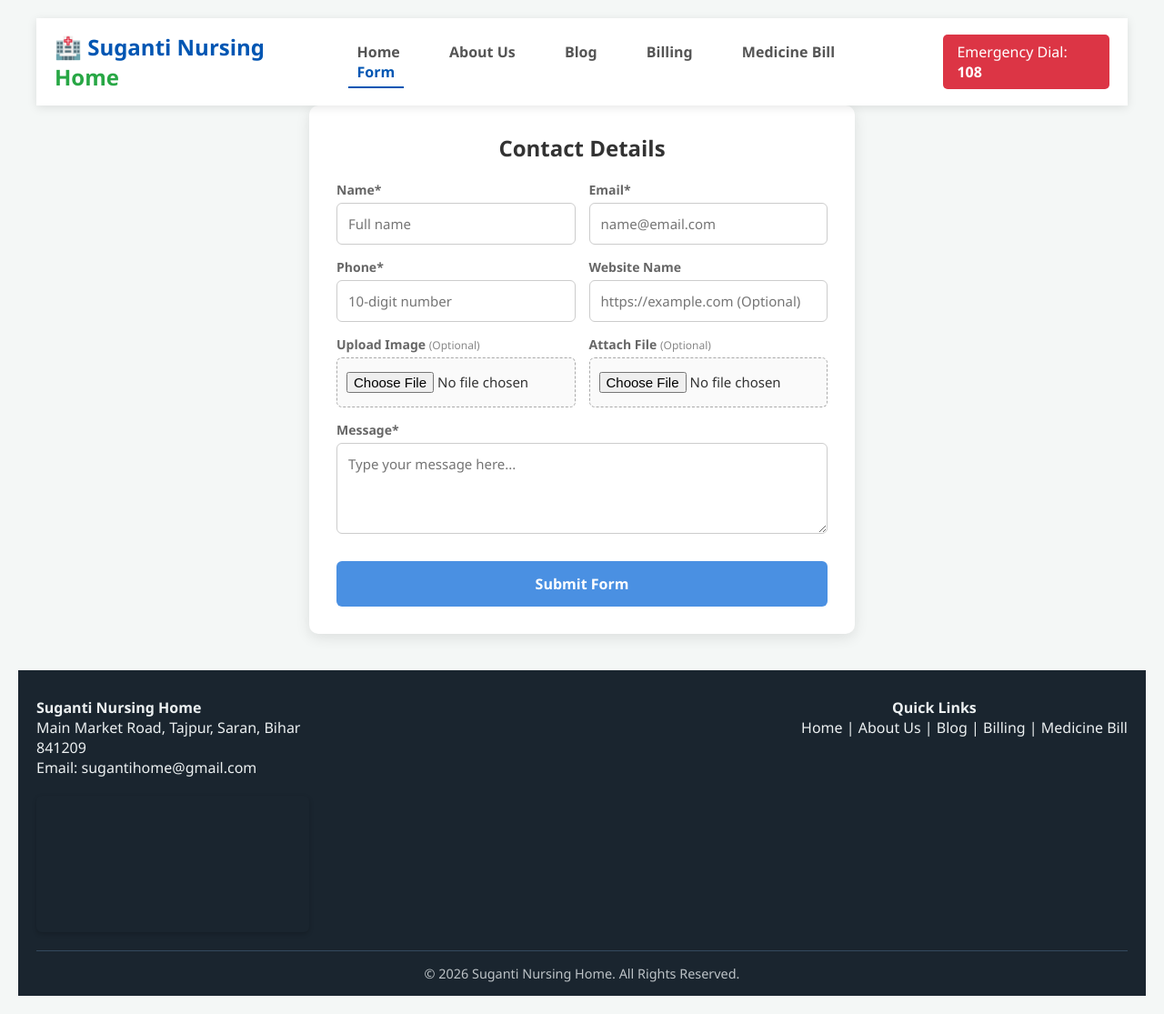
After one commit to Kunal-StArK/Suganti-Nursing-Home-web, a Django app: page /form/ in a window 1280 px wide. The commit adds this page. Shown: the whole page at 91% size. Run offline with Django 5.2, Linux system fonts and the light colour scheme; a map, chart or similar area stays blank; grey boxes are pictures that could not be loaded.

Commit message:
add form page

```diff
--- a/Hospital/urls.py
+++ b/Hospital/urls.py
@@ -29,5 +29,6 @@ urlpatterns = [
     path('calculator/',views.calculatorPage),
     path('evenodd/',views.evenoddPage),
     path('marksheet/',views.marksheetPage),
-    path('newsDetail/<slug>',views.newsDetailsPage)
+    path('newsDetail/<slug>',views.newsDetailsPage),
+    path('form/',views.formPage, name='form')
 ]
--- a/Hospital/views.py
+++ b/Hospital/views.py
@@ -3,19 +3,25 @@ from django.shortcuts import render, redirect
 from .forms import UserForm
 from Service.models import Service
 from news.models import News
+from django.core.paginator import Paginator
 
 def homePage(request):
 
     newsData = News.objects.all()     # ye news app se aayega data
 
-    ServiceData= Service.objects.all().order_by('Service_title')[:3]
+    ServiceData= Service.objects.all().order_by('Service_title')
+
+    paginator = Paginator(ServiceData,2)
+    page_number = request.GET.get('page')
+    ServiceDatafinal = paginator.get_page(page_number)
+
     if request.method == "GET":
         st = request.GET.get('servicesname')
         if st!=None:
             ServiceData= Service.objects.filter(Service_title__icontains=st)
     data={
         'newsData' : newsData,            # ye news data ko le jayega data name ke dic se
-        'ServiceData' : ServiceData
+        'ServiceData' : ServiceDatafinal
     }
     return render(request,'index.html',data)
 
@@ -161,3 +167,8 @@ def marksheetPage(request):
     except:
         pass
     return render(request,"marksheet.html",data)
+
+
+# ye form ka views h
+def formPage(request):
+    return render(request,"form.html")
--- /dev/null
+++ b/static/css/form.css
@@ -0,0 +1,152 @@
+* {
+            box-sizing: border-box;
+            margin: 0;
+            padding: 0;
+            font-family: 'Segoe UI', Roboto, Helvetica, Arial, sans-serif;
+        }
+
+        body {
+            background: #f4f7f6;
+            display: flex;
+            justify-content: center;
+            align-items: center;
+            min-height: 100vh;
+            padding: 20px;
+        }
+
+        .form-container {
+            background: #ffffff;
+            padding: 30px;
+            border-radius: 10px;
+            box-shadow: 0 4px 15px rgba(0, 0, 0, 0.1);
+            width: 100%;
+            max-width: 600px;
+        }
+
+        .form-container h2 {
+            margin-bottom: 20px;
+            color: #333;
+            text-align: center;
+            font-size: 24px;
+        }
+
+        .form-row {
+            display: flex;
+            gap: 15px;
+        }
+
+        .form-group {
+            margin-bottom: 15px;
+            position: relative;
+            flex: 1;
+        }
+
+        .form-group label {
+            display: block;
+            margin-bottom: 5px;
+            color: #666;
+            font-weight: 600;
+            font-size: 14px;
+        }
+
+        .form-group input,
+        .form-group textarea {
+            width: 100%;
+            padding: 12px;
+            border: 1px solid #ccc;
+            border-radius: 6px;
+            font-size: 15px;
+            transition: border-color 0.3s ease;
+            outline: none;
+        }
+
+        .form-group input:focus,
+        .form-group textarea:focus {
+            border-color: #4a90e2;
+        }
+
+        .form-group textarea {
+            resize: vertical;
+            min-height: 100px;
+        }
+
+        /* File & Image Inputs Custom Styling */
+        .upload-box {
+            border: 1px dashed #aaa;
+            padding: 10px;
+            border-radius: 6px;
+            background: #fafafa;
+            cursor: pointer;
+        }
+
+        .upload-box input[type="file"] {
+            border: none;
+            padding: 5px 0;
+            background: transparent;
+        }
+
+        /* Image Preview Wrapper */
+        .preview-container {
+            margin-top: 8px;
+            display: none;
+        }
+
+        .preview-container img {
+            max-width: 80px;
+            max-height: 80px;
+            border-radius: 4px;
+            border: 1px solid #ddd;
+            object-fit: cover;
+        }
+
+        /* Error styling */
+        .error-message {
+            color: #e74c3c;
+            font-size: 12px;
+            margin-top: 5px;
+            display: none;
+        }
+
+        .form-group.error input,
+        .form-group.error textarea {
+            border-color: #e74c3c;
+        }
+
+        /* Button styling */
+        .submit-btn {
+            background: #4a90e2;
+            color: white;
+            border: none;
+            padding: 14px 20px;
+            border-radius: 6px;
+            cursor: pointer;
+            font-size: 16px;
+            font-weight: bold;
+            width: 100%;
+            transition: background 0.3s ease;
+            margin-top: 10px;
+        }
+
+        .submit-btn:hover {
+            background: #357abd;
+        }
+
+        /* Success Message styling */
+        .success-message {
+            display: none;
+            background: #2ecc71;
+            color: white;
+            padding: 15px;
+            border-radius: 6px;
+            text-align: center;
+            margin-bottom: 20px;
+            font-weight: 600;
+        }
+
+        /* Responsive breakdown for small screens */
+        @media (max-width: 480px) {
+            .form-row {
+                flex-direction: column;
+                gap: 0;
+            }
+        }
--- a/static/css/style.css
+++ b/static/css/style.css
@@ -172,6 +172,7 @@ body {
 
 /* Footer Styling */
 .hospital-footer {
+    width: 100%;
     background-color: #1a252f;
     color: #ecf0f1;
     padding: 30px 20px 15px 20px;
--- /dev/null
+++ b/static/js/form.js
@@ -0,0 +1,105 @@
+document.getElementById('imageUpload').addEventListener('change', function(event) {
+        const file = event.target.files[0];
+        const previewContainer = document.getElementById('imagePreviewContainer');
+        const previewImage = document.getElementById('imagePreview');
+
+        if (file) {
+            const reader = new FileReader();
+            reader.onload = function(e) {
+                previewImage.src = e.target.result;
+                previewContainer.style.display = 'block';
+            }
+            reader.readAsDataURL(file);
+        } else {
+            previewContainer.style.display = 'none';
+            previewImage.src = '';
+        }
+    });
+
+    // Form Submission and Validation Logic
+    document.getElementById('contactForm').addEventListener('submit', function(e) {
+        e.preventDefault();
+
+        // Fetching Input Values
+        const name = document.getElementById('name').value.trim();
+        const email = document.getElementById('email').value.trim();
+        const phone = document.getElementById('phone').value.trim();
+        const website = document.getElementById('website').value.trim();
+        const message = document.getElementById('message').value.trim();
+
+        // Note: 'imageUpload' and 'fileUpload' values are ignored here, skipping validation completely.
+
+        let isValid = true;
+
+        // Name Validation
+        if (name === '') {
+            showError('nameGroup');
+            isValid = false;
+        } else {
+            hideError('nameGroup');
+        }
+
+        // Email Validation
+        const emailRegex = /^[^\s@]+@[^\s@]+\.[^\s@]+$/;
+        if (!emailRegex.test(email)) {
+            showError('emailGroup');
+            isValid = false;
+        } else {
+            hideError('emailGroup');
+        }
+
+        // Phone Validation (10 digits)
+        const phoneRegex = /^[0-9]{10}$/;
+        if (!phoneRegex.test(phone)) {
+            showError('phoneGroup');
+            isValid = false;
+        } else {
+            hideError('phoneGroup');
+        }
+
+        // Website Validation (Optional)
+        if (website !== '') {
+            const urlRegex = /^(https?:\/\/)?([\da-z\.-]+)\.([a-z\.]{2,6})([\/\w \.-]*)*\/?$/;
+            if (!urlRegex.test(website)) {
+                showError('webGroup');
+                isValid = false;
+            } else {
+                hideError('webGroup');
+            }
+        } else {
+            hideError('webGroup');
+        }
+
+        // Message Validation
+        if (message === '') {
+            showError('msgGroup');
+            isValid = false;
+        } else {
+            hideError('msgGroup');
+        }
+
+        // Actions if form is valid
+        if (isValid) {
+            document.getElementById('successMsg').style.display = 'block';
+            document.getElementById('contactForm').reset(); // Clears all inputs, including files
+            document.getElementById('imagePreviewContainer').style.display = 'none'; // Clear image preview
+
+            // Auto hide success alert
+            setTimeout(() => {
+                document.getElementById('successMsg').style.display = 'none';
+            }, 4000);
+        }
+    });
+
+    // Helper Functions
+    function showError(groupId) {
+        const group = document.getElementById(groupId);
+        group.classList.add('error');
+        group.querySelector('.error-message').style.display = 'block';
+    }
+
+    function hideError(groupId) {
+        const group = document.getElementById(groupId);
+        group.classList.remove('error');
+        group.querySelector('.error-message').style.display = 'none';
+    }
--- a/templates/footer.html
+++ b/templates/footer.html
@@ -34,5 +34,6 @@
     <script src="/static/js/script.js"></script>
     <script src="/static/js/billing.js"></script>
     <script src="/static/js/medijs.js"></script>
+    <script src="/static/js/form.js"></script>
 </body>
 </html>
--- /dev/null
+++ b/templates/form.html
@@ -0,0 +1,68 @@
+{% extends "base.html" %}
+
+    {% block content %}
+
+
+<div class="form-container">
+    <div class="success-message" id="successMsg">Form submitted successfully!</div>
+
+    <h2>Contact Details</h2>
+
+    <form id="contactForm" novalidate>
+        <div class="form-row">
+            <div class="form-group" id="nameGroup">
+                <label for="name">Name*</label>
+                <input type="text" id="name" placeholder="Full name">
+                <div class="error-message">Please enter your name.</div>
+            </div>
+            <div class="form-group" id="emailGroup">
+                <label for="email">Email*</label>
+                <input type="email" id="email" placeholder="name@email.com">
+                <div class="error-message">Please enter a valid email.</div>
+            </div>
+        </div>
+
+        <div class="form-row">
+            <div class="form-group" id="phoneGroup">
+                <label for="phone">Phone*</label>
+                <input type="tel" id="phone" placeholder="10-digit number">
+                <div class="error-message">Please enter a 10-digit number.</div>
+            </div>
+            <div class="form-group" id="webGroup">
+                <label for="website">Website Name</label>
+                <input type="url" id="website" placeholder="https://example.com (Optional)">
+                <div class="error-message">Please enter a valid URL.</div>
+            </div>
+        </div>
+
+        <div class="form-row">
+            <div class="form-group">
+                <label for="imageUpload">Upload Image <span style="font-weight: normal; font-size: 12px; color: #888;">(Optional)</span></label>
+                <div class="upload-box">
+                    <input type="file" id="imageUpload" accept="image/*">
+                </div>
+                <div class="preview-container" id="imagePreviewContainer">
+                    <img id="imagePreview" src="" alt="Preview">
+                </div>
+            </div>
+
+            <div class="form-group">
+                <label for="fileUpload">Attach File <span style="font-weight: normal; font-size: 12px; color: #888;">(Optional)</span></label>
+                <div class="upload-box">
+                    <input type="file" id="fileUpload" accept=".pdf,.doc,.docx,.txt,.zip">
+                </div>
+            </div>
+        </div>
+
+        <div class="form-group" id="msgGroup">
+            <label for="message">Message*</label>
+            <textarea id="message" placeholder="Type your message here..."></textarea>
+            <div class="error-message">Please enter your message.</div>
+        </div>
+
+        <button type="submit" class="submit-btn">Submit Form</button>
+    </form>
+</div>
+
+
+{% endblock %}
--- a/templates/header.html
+++ b/templates/header.html
@@ -10,6 +10,7 @@
     <link rel="stylesheet" href="/static/css/style.css">
     <link rel="stylesheet" href="/static/css/billing.css">
     <link rel="stylesheet" href="/static/css/medicss.css">
+    <link rel="stylesheet" href="/static/css/form.css">
 </head>
 <body>
 
@@ -25,9 +26,10 @@
                 <a href="{% url 'home' %}" class="nav-link {% if request.path == '/' %} active {% endif %}">Home</a>
                 <a href="{% url 'about' %}" class="nav-link {% if request.path == '/about/' %} active {% endif %}">About Us</a>
                 <a href="{% url 'blog' %}" class="nav-link {% if request.path == '/blog/' %} active {% endif %}">Blog</a>
-                <a href="{% url 'aboutform' %}" class="nav-link {% if request.path == '/aboutform/' %} active {% endif %}">Form</a>
+                {% comment %} <a href="{% url 'aboutform' %}" class="nav-link {% if request.path == '/aboutform/' %} active {% endif %}">Form</a> {% endcomment %}
                 <a href="{% url 'billing' %}" class="nav-link {% if request.path == '/billing/' %} active {% endif %}">Billing</a>
                 <a href="{% url 'medibill' %}" class="nav-link {% if request.path == '/medibill/' %} active {% endif %}">Medicine Bill</a>
+                <a href="{% url 'form' %}" class="nav-link {% if request.path == '/form/' %} active {% endif %}">Form</a>
             </nav>
             <div class="emergency-contact">
                 <span>Emergency Dial: <strong>108</strong></span>
--- a/templates/index.html
+++ b/templates/index.html
@@ -1,6 +1,7 @@
 {% extends "base.html" %}
 
     {% block content %}
+
 <marquee onmouseover="stop()" onmouseout="start()">
     {% for news in newsData %}
     <a href="/newsDetail/{{news.news_slug}}">{{news.news_title}}</a>  &nbsp;&nbsp;&nbsp;
```
